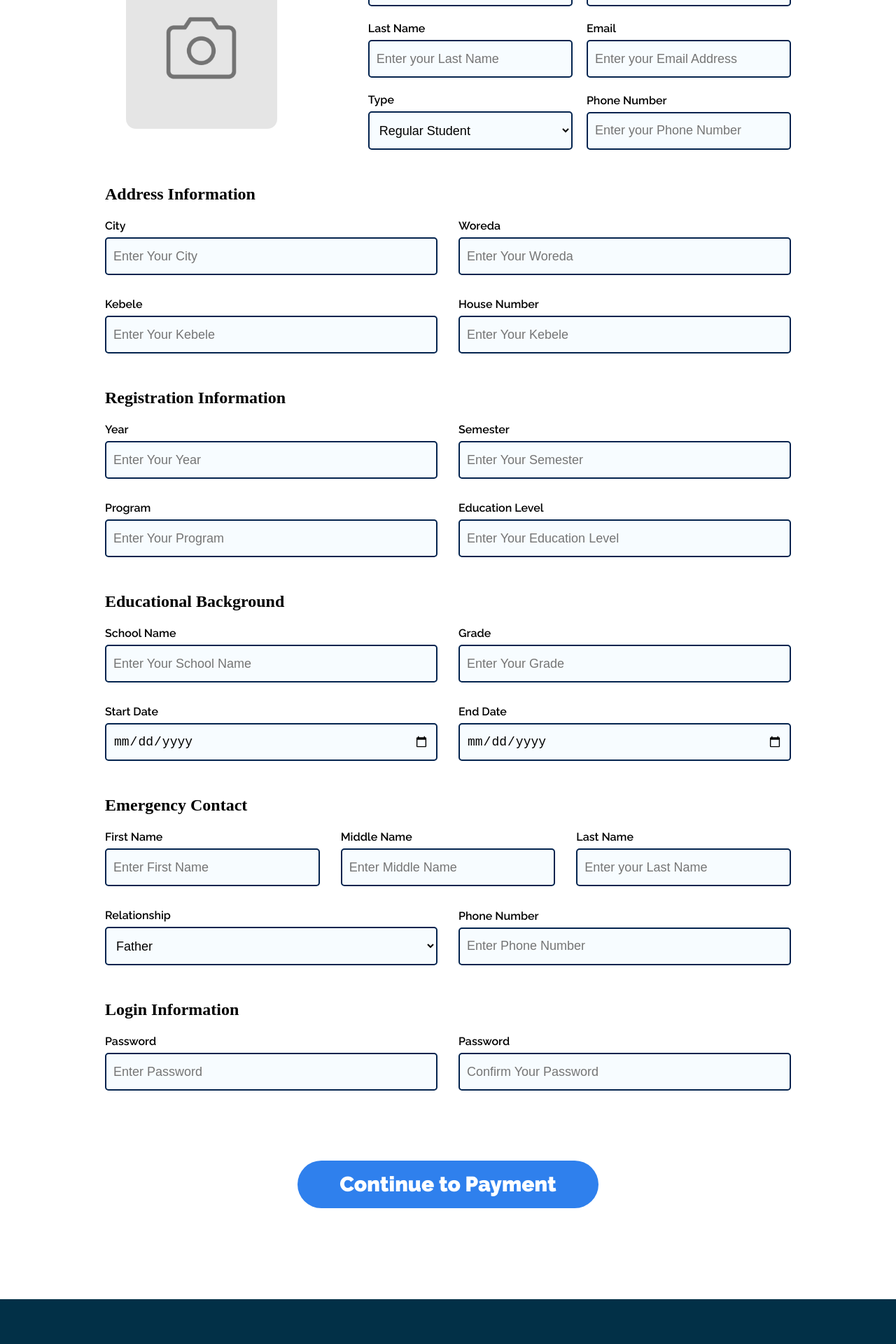
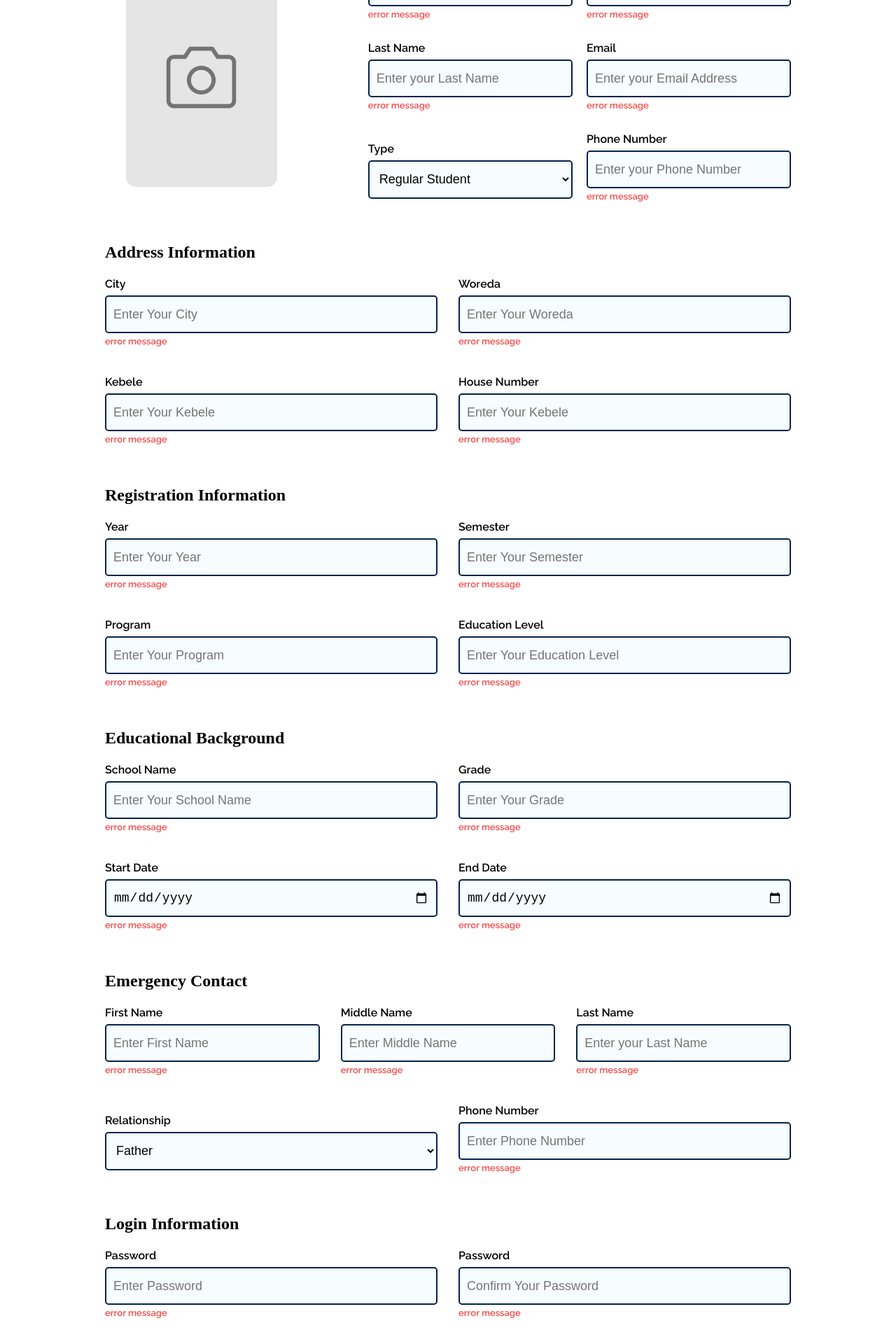
Before and after one commit to CSEC-ALPHA-WARRIORS/YARS-Fronted-React, a React (Vite) app: page /register in a window 1280 px wide. Shown: the part 500-2420 px from the top of the page at 70% size. Built offline with nearby package versions, Linux system fonts and the light colour scheme.

Commit message:
YARS-Frontend

```diff
--- a/src/components/common/inputField/inputField.jsx
+++ b/src/components/common/inputField/inputField.jsx
@@ -1,10 +1,11 @@
 import React from 'react'
 import './inputFieldStyle.scss'
-function InputField({label,type,placeholder,value, onChange}) {
+function InputField({label,type,placeholder,error,value, onChange}) {
     return (
         <div className="inputField">
             <label htmlFor="">{label}</label>
             <input className='inpt' type={type} value={value} onChange={onChange} placeholder={placeholder}/>
+            <label htmlFor="" className='error'>{error}</label>
         </div>
     )
 }
--- a/src/components/common/inputField/inputFieldStyle.scss
+++ b/src/components/common/inputField/inputFieldStyle.scss
@@ -13,6 +13,15 @@
         color: #000000;
         margin-bottom: 5px;
     }
+    .error{
+        font-family: 'Raleway';
+        font-style: normal;
+        font-weight: 600;
+        font-size: 13px;
+        line-height: 23px;
+        color: #f34949;
+        margin-bottom: 5px;
+    }
 
     .inpt {
         background: rgba(163, 217, 249, 0.09);
--- a/src/pages/registerPage/registerPage.jsx
+++ b/src/pages/registerPage/registerPage.jsx
@@ -43,6 +43,7 @@ function RegisterPage() {
   const [level, setLevel] = useState();
   const [registered_at, setRegistered_at] = useState();
 
+  const [error, setError]=useState("error message");
   // All set all data in json
   // const [student, setStudent] = useState()
   const Student = {
@@ -112,15 +113,16 @@ function RegisterPage() {
           <div className="personal-information-inputs">
             <div className="img-uploader">
               <img src={uploadImage} alt="" />
+
             </div>
             <div className="information-inputs">
               <div className="fist-middle-name">
-                <InputField label="First Name" type="text" value={fname} onChange={e => setFname(e.target.value)} placeholder="Enter your First Name" />
-                <InputField label="Middle Name" type="text" value={mname} onChange={e => setMname(e.target.value)} placeholder="Enter your Middle Name" />
+                <InputField label="First Name" type="text" error={error} value={fname} onChange={e => setFname(e.target.value)} placeholder="Enter your First Name" />
+                <InputField label="Middle Name" type="text" error={error} value={mname} onChange={e => setMname(e.target.value)} placeholder="Enter your Middle Name" />
               </div>
               <div className="last-name">
-                <InputField label="Last Name" type="text" value={lname} onChange={e => setLname(e.target.value)} placeholder="Enter your Last Name" />
-                <InputField label="Email" type="email" value={email} onChange={e => setEmail(e.target.value)} placeholder="Enter your Email Address" />
+                <InputField label="Last Name" type="text" error={error} value={lname} onChange={e => setLname(e.target.value)} placeholder="Enter your Last Name" />
+                <InputField label="Email" type="email" error={error} value={email} onChange={e => setEmail(e.target.value)} placeholder="Enter your Email Address" />
               </div>
               <div className="type-phone">
                 <div className="selection-container">
@@ -131,7 +133,7 @@ function RegisterPage() {
                     <option value="Night">Night Student</option>
                   </select>
                 </div>
-                <InputField label="Phone Number" type="number" value={phonenumber} onChange={e => setPhonenumber(e.target.value)} placeholder="Enter your Phone Number" />
+                <InputField label="Phone Number" type="number" error={error} value={phonenumber} onChange={e => setPhonenumber(e.target.value)} placeholder="Enter your Phone Number" />
               </div>
             </div>
           </div>
@@ -140,12 +142,12 @@ function RegisterPage() {
           <h2>Address Information</h2>
           <div className="address-inputs">
             <div className='address'>
-              <InputField label="City" type="text" value={city} onChange={e => setCity(e.target.value)} placeholder="Enter Your City" />
-              <InputField label="Woreda" type="text" value={woreda} onChange={e => setWoreda(e.target.value)} placeholder="Enter Your Woreda" />
+              <InputField label="City" type="text" error={error} value={city} onChange={e => setCity(e.target.value)} placeholder="Enter Your City" />
+              <InputField label="Woreda" type="text" error={error} value={woreda} onChange={e => setWoreda(e.target.value)} placeholder="Enter Your Woreda" />
             </div>
             <div className='address'>
-              <InputField label="Kebele" type="text" value={kebele} onChange={e => setKebele(e.target.value)} placeholder="Enter Your Kebele" />
-              <InputField label="House Number" type="number" value={house_no} onChange={e => setHouse_no(e.target.value)} placeholder="Enter Your Kebele" />
+              <InputField label="Kebele" type="text" error={error} value={kebele} onChange={e => setKebele(e.target.value)} placeholder="Enter Your Kebele" />
+              <InputField label="House Number" type="number" error={error} value={house_no} onChange={e => setHouse_no(e.target.value)} placeholder="Enter Your Kebele" />
             </div>
           </div>
         </div>
@@ -153,12 +155,12 @@ function RegisterPage() {
           <h2>Registration Information</h2>
           <div className="registration-inputs">
             <div className="registration">
-              <InputField label="Year" type="text" value={year} onChange={e => setYear(e.target.value)} placeholder="Enter Your Year" />
-              <InputField label="Semester" type="text" value={semester} onChange={e => setSemester(e.target.value)} placeholder="Enter Your Semester" />
+              <InputField label="Year" type="number" error={error} value={year} onChange={e => setYear(e.target.value)} placeholder="Enter Your Year" />
+              <InputField label="Semester" type="number" error={error} value={semester} onChange={e => setSemester(e.target.value)} placeholder="Enter Your Semester" />
             </div>
             <div className="registration">
-              <InputField label="Program" type="text" value={program} onChange={e => setProgram(e.target.value)} placeholder="Enter Your Program" />
-              <InputField label="Education Level" type="text" value={level} onChange={e => setLevel(e.target.value)} placeholder="Enter Your Education Level" />
+              <InputField label="Program" type="text" error={error} value={program} onChange={e => setProgram(e.target.value)} placeholder="Enter Your Program" />
+              <InputField label="Education Level" type="text" error={error} value={level} onChange={e => setLevel(e.target.value)} placeholder="Enter Your Education Level" />
             </div>
           </div>
         </div>
@@ -166,12 +168,12 @@ function RegisterPage() {
           <h2>Educational Background</h2>
           <div className="educational-bg-inputs">
             <div className="educational-bg">
-              <InputField label="School Name" type="text" value={school} onChange={e => setSchool(e.target.value)} placeholder="Enter Your School Name" />
-              <InputField label="Grade" value={gpa} onChange={e => setGpa(e.target.value)} type="text" placeholder="Enter Your Grade" />
+              <InputField label="School Name" type="text" error={error} value={school} onChange={e => setSchool(e.target.value)} placeholder="Enter Your School Name" />
+              <InputField label="Grade" value={gpa} error={error} onChange={e => setGpa(e.target.value)} type="text" placeholder="Enter Your Grade" />
             </div>
             <div className="educational-bg">
-              <InputField label="Start Date" type="date" value={start_date} onChange={e => setStart_date(e.target.value)} placeholder="Enter Your Program" />
-              <InputField label="End Date" type="date" value={end_date} onChange={e => setEnd_date(e.target.value)} placeholder="Enter Your Education Level" />
+              <InputField label="Start Date" type="date" error={error} value={start_date} onChange={e => setStart_date(e.target.value)} placeholder="Enter Your Program" />
+              <InputField label="End Date" type="date" error={error} value={end_date} onChange={e => setEnd_date(e.target.value)} placeholder="Enter Your Education Level" />
             </div>
           </div>
         </div>
@@ -179,9 +181,9 @@ function RegisterPage() {
           <h2>Emergency Contact</h2>
           <div className="emergency-inputs">
             <div className="emergency">
-              <InputField label="First Name" type="text" value={efname} onChange={e => setEfname(e.target.value)} placeholder="Enter First Name" />
-              <InputField label="Middle Name" type="text" value={emname} onChange={e => setEmname(e.target.value)} placeholder="Enter Middle Name" />
-              <InputField label="Last Name" type="text" value={elname} onChange={e => setElname(e.target.value)} placeholder="Enter your Last Name" />
+              <InputField label="First Name" type="text" error={error} value={efname} onChange={e => setEfname(e.target.value)} placeholder="Enter First Name" />
+              <InputField label="Middle Name" type="text" error={error} value={emname} onChange={e => setEmname(e.target.value)} placeholder="Enter Middle Name" />
+              <InputField label="Last Name" type="text" error={error} value={elname} onChange={e => setElname(e.target.value)} placeholder="Enter your Last Name" />
             </div>
             <div className="emergency">
               <div className="selection-container">
@@ -192,21 +194,20 @@ function RegisterPage() {
                   <option value="Night">Legal Guardian</option>
                 </select>
               </div>
-              <InputField label="Phone Number" type="Number" value={ephonenumber} onChange={e => setEphonenumber(e.target.value)} placeholder="Enter Phone Number" />
+              <InputField label="Phone Number" type="Number" error={error} value={ephonenumber} onChange={e => setEphonenumber(e.target.value)} placeholder="Enter Phone Number" />
             </div>
           </div>
         </div>
         <div className="login-information">
           <h2>Login Information</h2>
           <div className="login-inputs">
-            <InputField label="Password" type="password" value={password} onChange={e => setPassword(e.target.value)} placeholder="Enter Password" />
-            <InputField label="Password" type="password" placeholder="Confirm Your Password" />
+            <InputField label="Password" type="password" error={error} value={password} onChange={e => setPassword(e.target.value)} placeholder="Enter Password" />
+            <InputField label="Password" type="password" error={error} placeholder="Confirm Your Password" />
           </div>
         </div>
         <div className="button-container">
           <Link to="/payment"> <Button className="blue-bg white orange-hover" onClick={handleRegistration} text="Continue to Payment" /></Link>
         </div>
-
       </div>
       <Footer />
     </>
```
